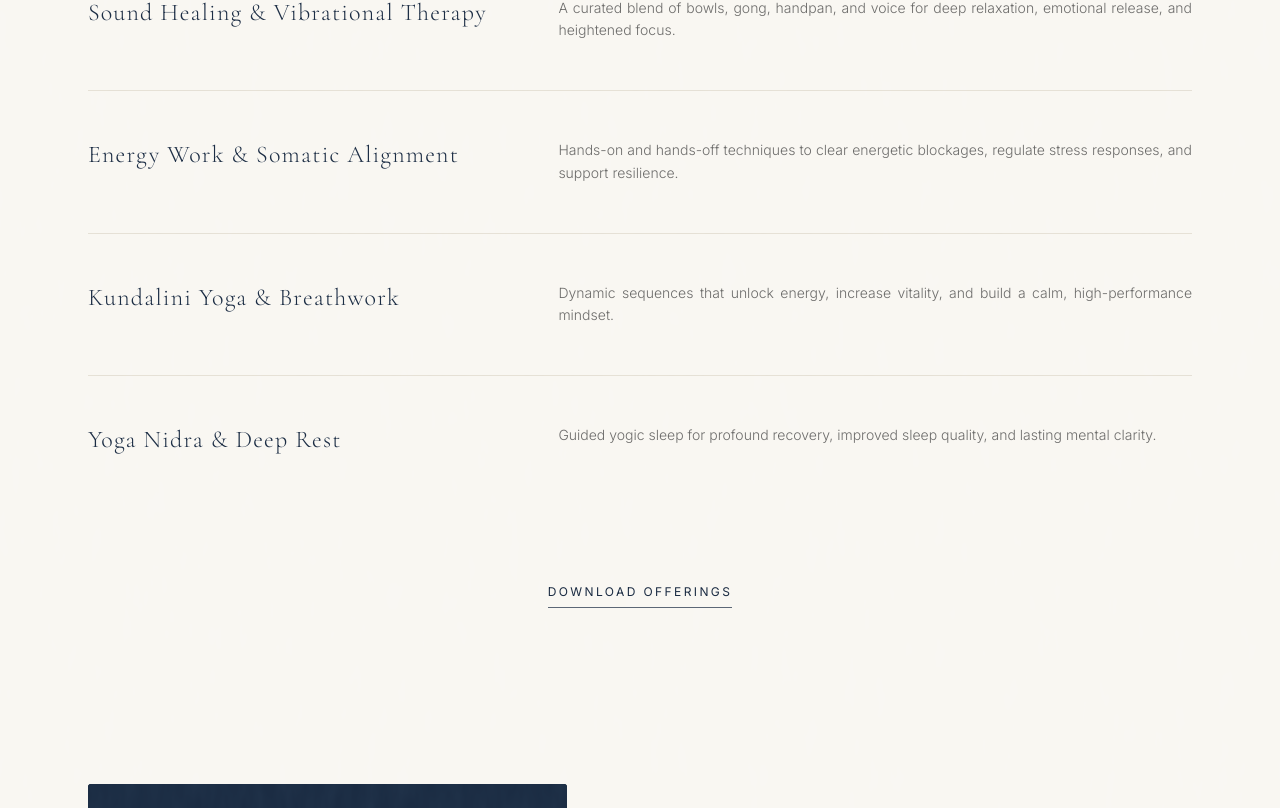
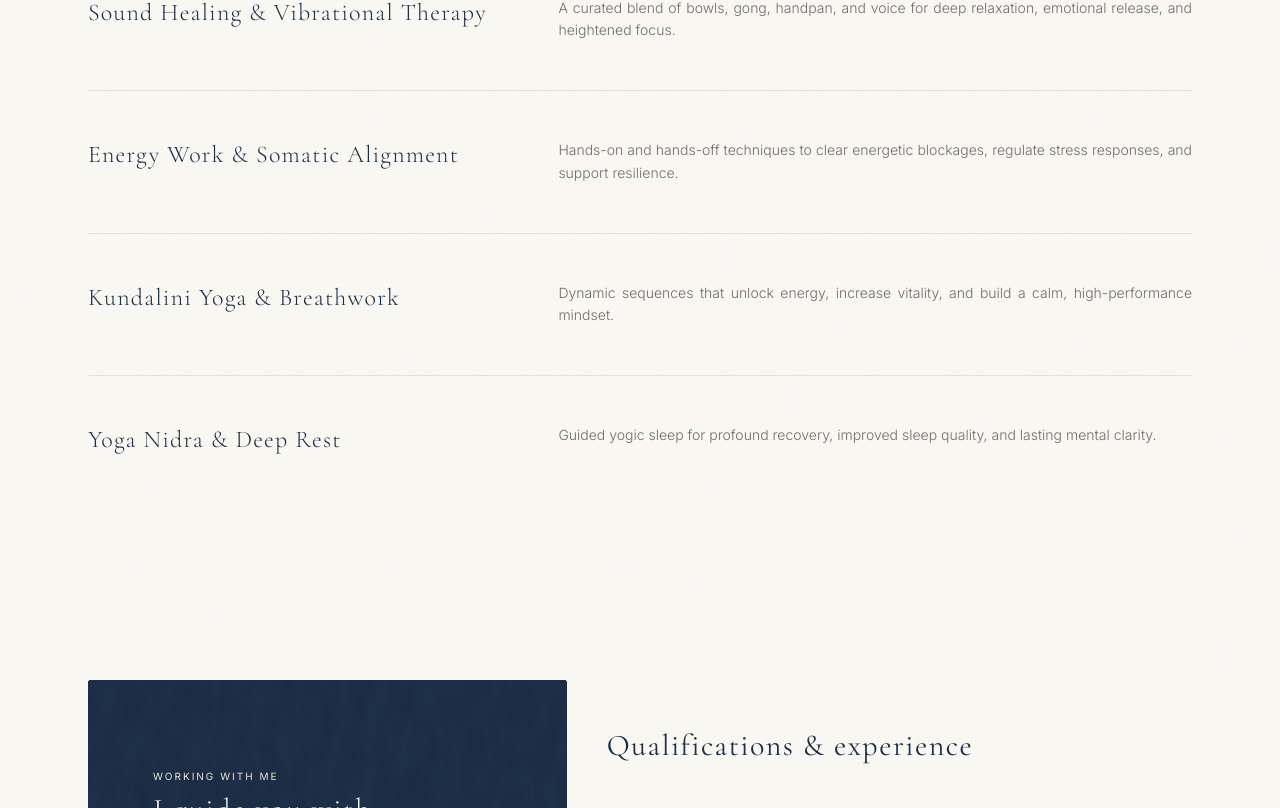
Before and after one commit to zm-2080/Yogawebsite, a Next.js app: page / in a window 1280 px wide. Shown: the part 1305-2113 px from the top of the page. Built offline with nearby package versions, Linux system fonts and the light colour scheme.

Commit message:
Remove download offerings link

```diff
--- a/app/page.tsx
+++ b/app/page.tsx
@@ -156,8 +156,8 @@ export default function Home() {
                 }`}
               >
                 Celine Mathis
-              </p>
-            </div>
+          </p>
+        </div>
           </div>
           <nav
             className={`hidden items-center gap-6 text-[11px] font-light uppercase tracking-[0.15em] transition-colors duration-[800ms] ease-out md:flex ${
@@ -280,15 +280,6 @@ export default function Home() {
                 </p>
               </div>
             ))}
-          </div>
-          <div className="flex justify-center">
-            <Link
-              href="#contact"
-              className="group relative pb-2 text-xs uppercase tracking-[0.2em] text-[#1A2B42] transition-colors duration-[800ms] ease-out hover:text-[#9B8B79]"
-            >
-              Download offerings
-              <span className="absolute bottom-0 left-0 h-px w-full bg-[#1A2B42]/70 transition-all duration-[800ms] ease-out group-hover:bg-[#9B8B79]" />
-            </Link>
           </div>
         </motion.section>
 
```
